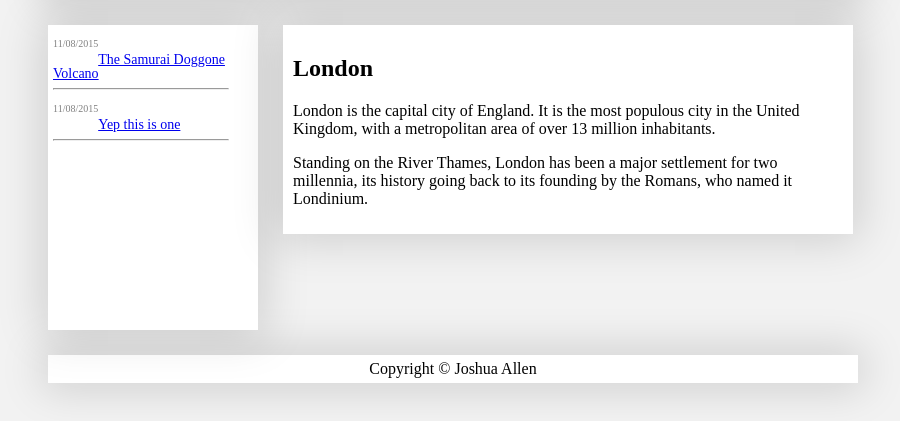
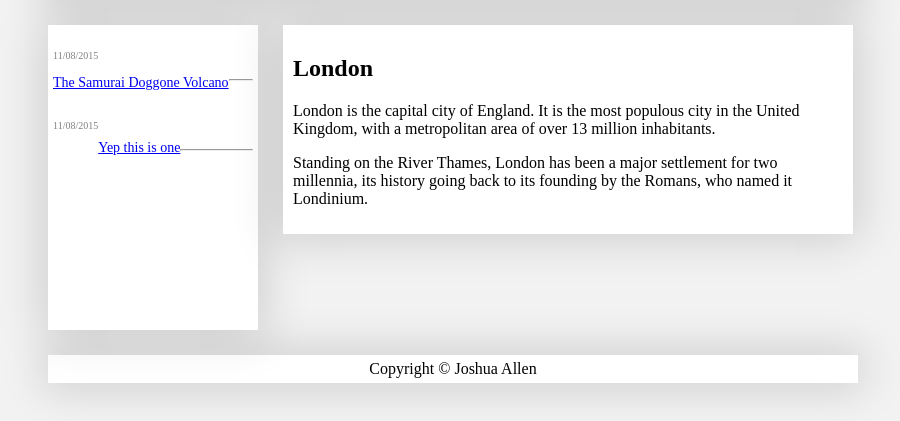
Before and after one commit to Joshua-Allen/Joshua-Allen.github.io, a PHP site: page / in a window 1280 px wide. Shown: the part 88-509 px from the top of the page, without its empty margins (187-1087 px from the left). Run offline with PHP 8.4, Linux system fonts and the light colour scheme; some libraries are stand-ins or nearby versions.

Commit message:
how about this?

```diff
--- a/css/test.css
+++ b/css/test.css
@@ -54,11 +54,15 @@ body {
     background-color: #F2F2F2;
 }
 
-#postList {
+#postLink {
 	float: left;
 	font-size: 14px;
 	line-height: 1;
 	padding = 0px;
+}
+
+#postList {
+
 }
 
 #postDate {
--- a/js/test.js
+++ b/js/test.js
@@ -104,7 +104,7 @@ function populateList(id)
 		var address = "http://joshua-allen.github.io/?" +
 					"id="+posts_info[index].Index + "&" +
 					"title="+posts_info[index].Title.replace(/ /g,"_");
-		var link = '<a href='+address+'>'+posts_info[index].Title+'</a>';
+		var link = '<a id = "postLink" href='+address+'>'+posts_info[index].Title+'</a>';
 
 		var date = posts_info[index].Date;// id="postDate"
 
```
